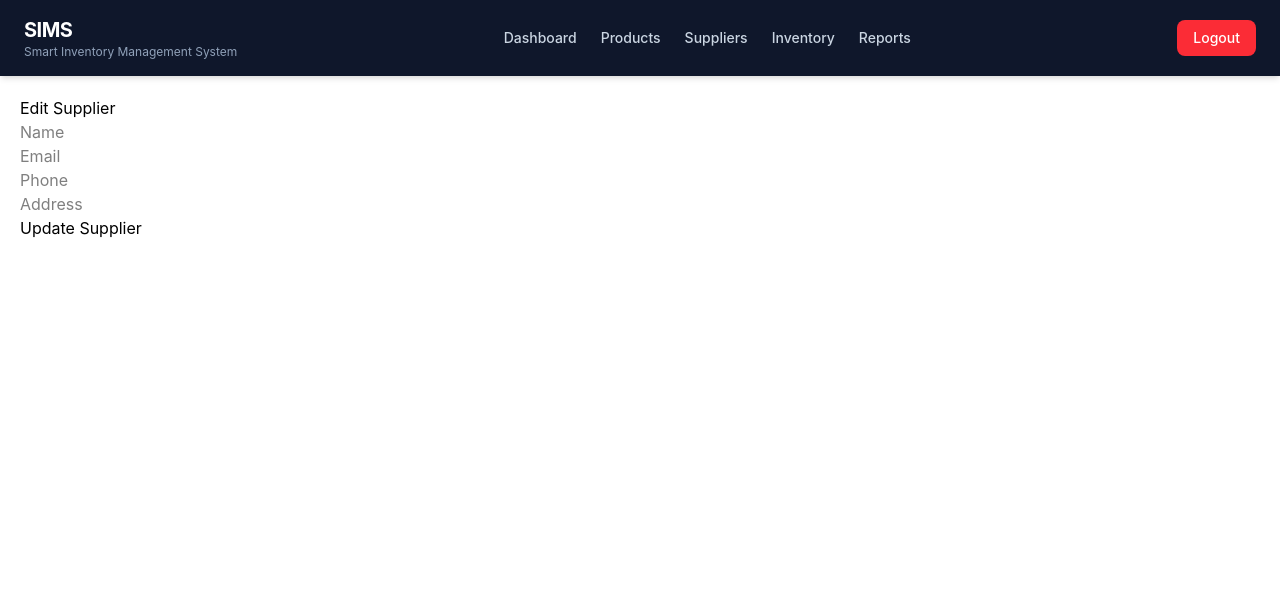
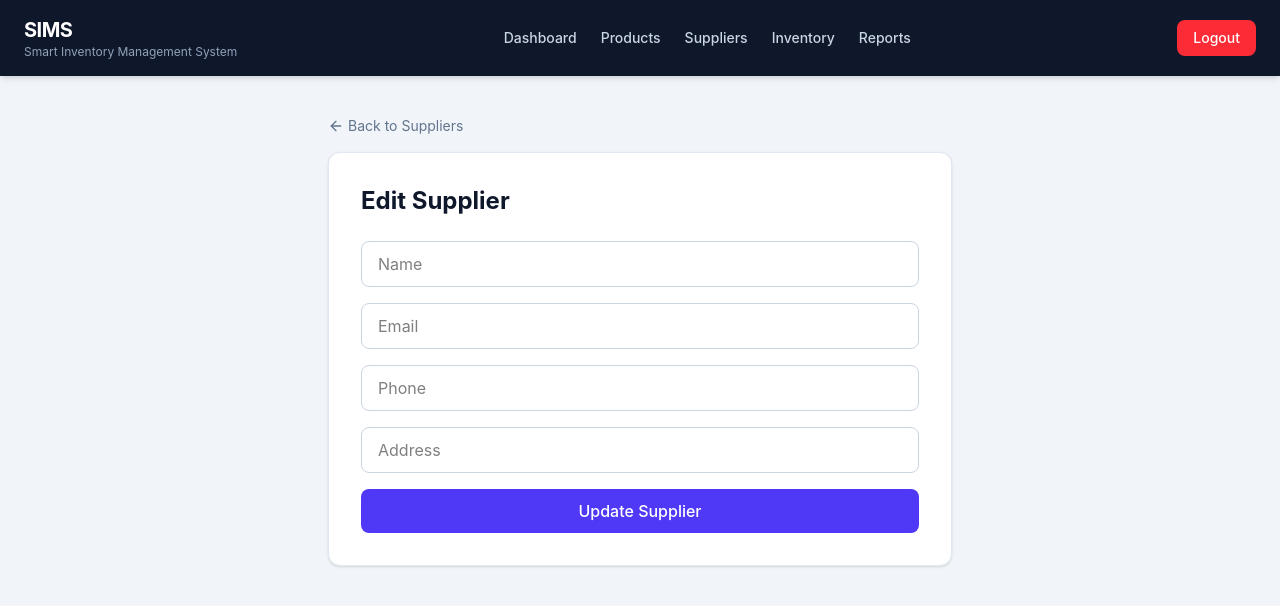
Before and after one commit to Sunita-lab/SIMS---Smart-Inventory-Management-System, a React (Vite) app in the folder client/: page /suppliers/edit/1 in a window 1280 px wide. Shown: the top 606 px of the page. Built offline with nearby package versions, Linux system fonts and the light colour scheme; no server answers; sample sign-in values are in the browser's storage.

Commit message:
style: modernize Suppliers page and form

```diff
--- a/client/src/pages/SupplierForm.jsx
+++ b/client/src/pages/SupplierForm.jsx
@@ -1,5 +1,6 @@
 import { useState, useEffect } from 'react';
-import { useNavigate, useParams } from 'react-router-dom';
+import { useNavigate, useParams, Link } from 'react-router-dom';
+import { ArrowLeft } from 'lucide-react';
 import API from '../api/axios';
 import Navbar from '../components/Navbar';
 
@@ -39,18 +40,36 @@ function SupplierForm() {
     }
   };
 
+  const inputClass =
+    'w-full px-4 py-2.5 border border-slate-300 rounded-lg focus:outline-none focus:ring-2 focus:ring-indigo-500';
+
   return (
-    <div>
+    <div className="min-h-screen bg-slate-100">
       <Navbar />
-      <div style={{ padding: '20px' }}>
-        <h2>{isEdit ? 'Edit Supplier' : 'Add Supplier'}</h2>
-        <form onSubmit={handleSubmit}>
-          <input name="name" placeholder="Name" value={formData.name} onChange={handleChange} required /><br />
-          <input name="email" placeholder="Email" value={formData.email} onChange={handleChange} /><br />
-          <input name="phone" placeholder="Phone" value={formData.phone} onChange={handleChange} /><br />
-          <input name="address" placeholder="Address" value={formData.address} onChange={handleChange} /><br />
-          <button type="submit">{isEdit ? 'Update' : 'Add'} Supplier</button>
-        </form>
+      <div className="max-w-2xl mx-auto px-6 py-10">
+        <Link to="/suppliers" className="flex items-center gap-1 text-slate-500 hover:text-slate-700 text-sm mb-4">
+          <ArrowLeft className="w-4 h-4" /> Back to Suppliers
+        </Link>
+
+        <div className="bg-white rounded-xl shadow-sm border border-slate-200 p-8">
+          <h2 className="text-2xl font-bold text-slate-900 mb-6">
+            {isEdit ? 'Edit Supplier' : 'Add Supplier'}
+          </h2>
+
+          <form onSubmit={handleSubmit} className="space-y-4">
+            <input name="name" placeholder="Name" value={formData.name} onChange={handleChange} required className={inputClass} />
+            <input name="email" placeholder="Email" value={formData.email} onChange={handleChange} className={inputClass} />
+            <input name="phone" placeholder="Phone" value={formData.phone} onChange={handleChange} className={inputClass} />
+            <input name="address" placeholder="Address" value={formData.address} onChange={handleChange} className={inputClass} />
+
+            <button
+              type="submit"
+              className="w-full bg-indigo-600 hover:bg-indigo-700 text-white font-medium py-2.5 rounded-lg transition-colors"
+            >
+              {isEdit ? 'Update' : 'Add'} Supplier
+            </button>
+          </form>
+        </div>
       </div>
     </div>
   );
--- a/client/src/pages/Suppliers.jsx
+++ b/client/src/pages/Suppliers.jsx
@@ -1,5 +1,6 @@
 import { useState, useEffect } from 'react';
 import { Link } from 'react-router-dom';
+import { Plus, Search, Pencil, Trash2 } from 'lucide-react';
 import API from '../api/axios';
 import Navbar from '../components/Navbar';
 
@@ -35,47 +36,66 @@ function Suppliers() {
   };
 
   return (
+    <div className="min-h-screen bg-slate-100">
+      <Navbar />
+      <div className="max-w-7xl mx-auto px-6 py-10">
+        <div className="mb-8 flex items-center justify-between">
           <div>
-      <Navbar />
-      <div style={{ padding: '20px' }}>
-        <div style={{ display: 'flex', justifyContent: 'space-between', alignItems: 'center' }}>
-          <h2>Suppliers</h2>
-          <Link to="/suppliers/add">
-            <button>+ Add Supplier</button>
+            <h2 className="text-3xl font-extrabold text-slate-900 tracking-tight">Suppliers</h2>
+            <p className="text-slate-500 mt-1">Manage your supplier contacts.</p>
+            <div className="h-1 w-16 bg-gradient-to-r from-indigo-600 to-emerald-500 rounded-full mt-3"></div>
+          </div>
+          <Link
+            to="/suppliers/add"
+            className="flex items-center gap-2 bg-indigo-600 hover:bg-indigo-700 text-white font-medium px-4 py-2.5 rounded-lg transition-colors shadow-sm"
+          >
+            <Plus className="w-4 h-4" /> Add Supplier
           </Link>
         </div>
 
+        <div className="relative mb-6 max-w-md">
+          <Search className="w-4 h-4 text-slate-400 absolute left-3 top-1/2 -translate-y-1/2" />
           <input
             type="text"
             placeholder="Search suppliers..."
             value={search}
             onChange={(e) => setSearch(e.target.value)}
-          style={{ margin: '16px 0', padding: '8px', width: '300px' }}
+            className="w-full pl-10 pr-4 py-2.5 bg-white border border-slate-300 rounded-lg focus:outline-none focus:ring-2 focus:ring-indigo-500"
           />
+        </div>
 
+        <div className="bg-white rounded-xl shadow-sm border border-slate-200 overflow-hidden">
           {loading ? (
-          <p>Loading...</p>
+            <p className="p-6 text-slate-500">Loading...</p>
+          ) : suppliers.length === 0 ? (
+            <p className="p-6 text-slate-500">No suppliers found.</p>
           ) : (
-          <table border="1" cellPadding="8" style={{ width: '100%', borderCollapse: 'collapse' }}>
-            <thead>
+            <table className="w-full text-sm">
+              <thead className="bg-slate-50 border-b border-slate-200">
                 <tr>
-                <th>Name</th>
-                <th>Email</th>
-                <th>Phone</th>
-                <th>Address</th>
-                <th>Actions</th>
+                  <th className="text-left px-6 py-3 font-semibold text-slate-600">Name</th>
+                  <th className="text-left px-6 py-3 font-semibold text-slate-600">Email</th>
+                  <th className="text-left px-6 py-3 font-semibold text-slate-600">Phone</th>
+                  <th className="text-left px-6 py-3 font-semibold text-slate-600">Address</th>
+                  <th className="text-left px-6 py-3 font-semibold text-slate-600">Actions</th>
                 </tr>
               </thead>
-            <tbody>
+              <tbody className="divide-y divide-slate-100">
                 {suppliers.map((s) => (
-                <tr key={s._id}>
-                  <td>{s.name}</td>
-                  <td>{s.email}</td>
-                  <td>{s.phone}</td>
-                  <td>{s.address}</td>
-                  <td>
-                    <Link to={`/suppliers/edit/${s._id}`}>Edit</Link>{' '}
-                    <button onClick={() => handleDelete(s._id)}>Delete</button>
+                  <tr key={s._id} className="hover:bg-slate-50 transition-colors">
+                    <td className="px-6 py-4 font-medium text-slate-900">{s.name}</td>
+                    <td className="px-6 py-4 text-slate-600">{s.email}</td>
+                    <td className="px-6 py-4 text-slate-600">{s.phone}</td>
+                    <td className="px-6 py-4 text-slate-600">{s.address}</td>
+                    <td className="px-6 py-4">
+                      <div className="flex items-center gap-3">
+                        <Link to={`/suppliers/edit/${s._id}`} className="text-indigo-600 hover:text-indigo-800">
+                          <Pencil className="w-4 h-4" />
+                        </Link>
+                        <button onClick={() => handleDelete(s._id)} className="text-red-500 hover:text-red-700">
+                          <Trash2 className="w-4 h-4" />
+                        </button>
+                      </div>
                     </td>
                   </tr>
                 ))}
@@ -84,6 +104,7 @@ function Suppliers() {
           )}
         </div>
       </div>
+    </div>
   );
 }
 
```
Lines whose indentation alone changed are shown as unchanged.
